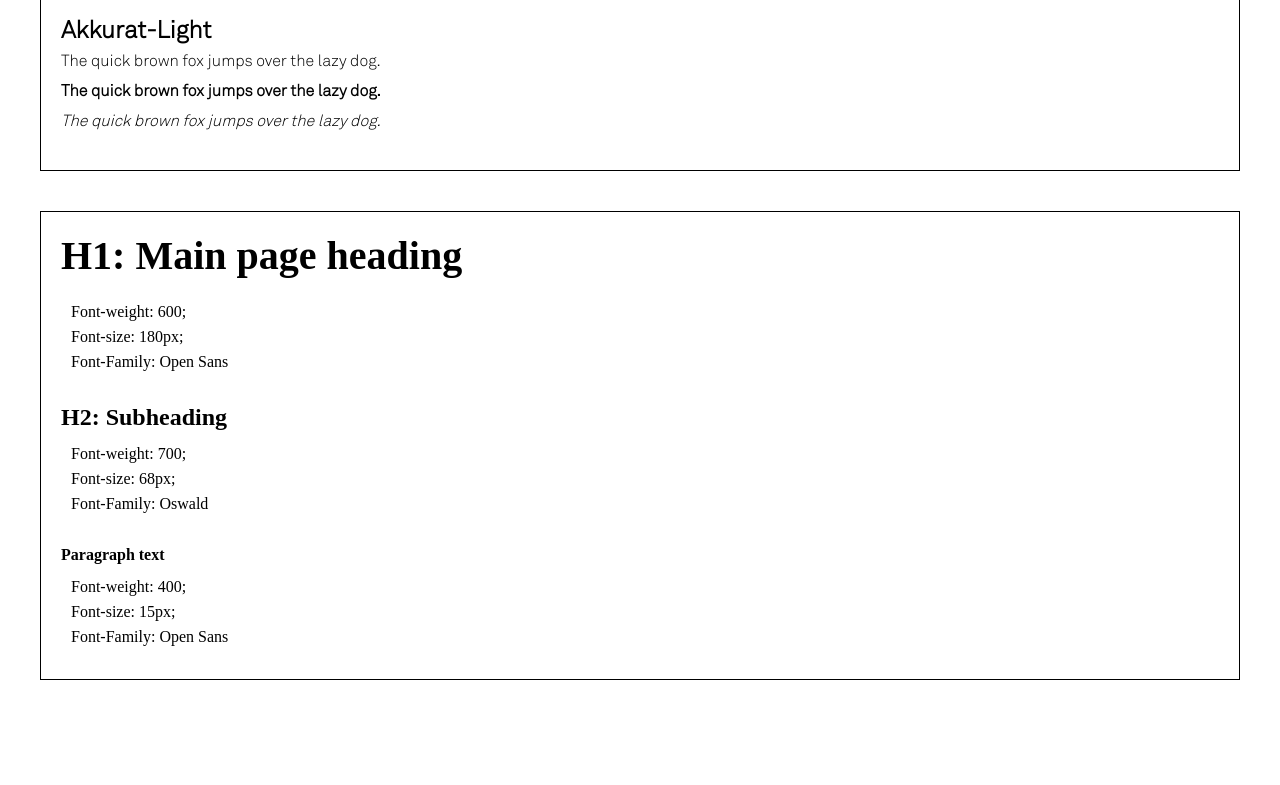
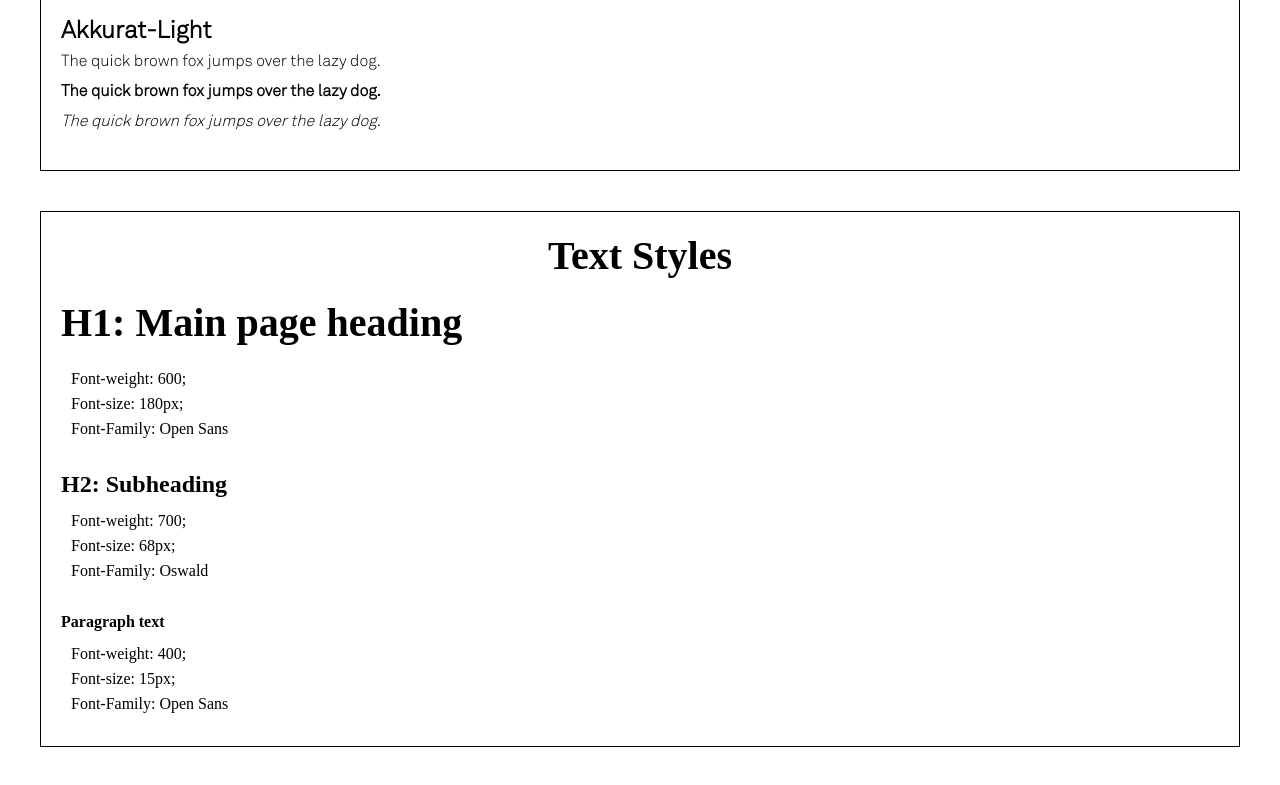
Before and after one commit to DariaHolovko/website-design-system, a plain HTML site: page index.html in a window 1280 px wide. Shown: the part 735-1520 px from the top of the page. Before the commit the page ends 1455 px from the top, so only its background shows below. Drawn offline with nearby package versions, Linux system fonts and the light colour scheme.

Commit message:
moved css h1 to the top

```diff
--- a/index.html
+++ b/index.html
@@ -57,6 +57,7 @@
         </section>
       </section>
       <section class="text-styles">
+        <h1 class="heading">Text Styles</h1>
         <h1>H1: Main page heading</h1>
         <ul>
           <li>Font-weight: 600;</li>
--- a/styles/index.css
+++ b/styles/index.css
@@ -6,7 +6,14 @@
   margin: 0;
   padding: 0;
 }
-h1 {
+.fonts,
+.colors,
+.text-styles {
+  border: 1px solid #000;
+  margin: 40px;
+}
+h1,
+.text-styles .heading {
   font-size: 40px;
   text-align: center;
   margin: 20px;
@@ -39,12 +46,7 @@ ul {
   background-color: #2a2b37;
   color: #fff;
 }
-.fonts,
-.colors,
-.text-styles {
-  border: 1px solid #000;
-  margin: 40px;
-}
+
 .fonts {
   padding: 20px;
   line-height: 30px;
```
